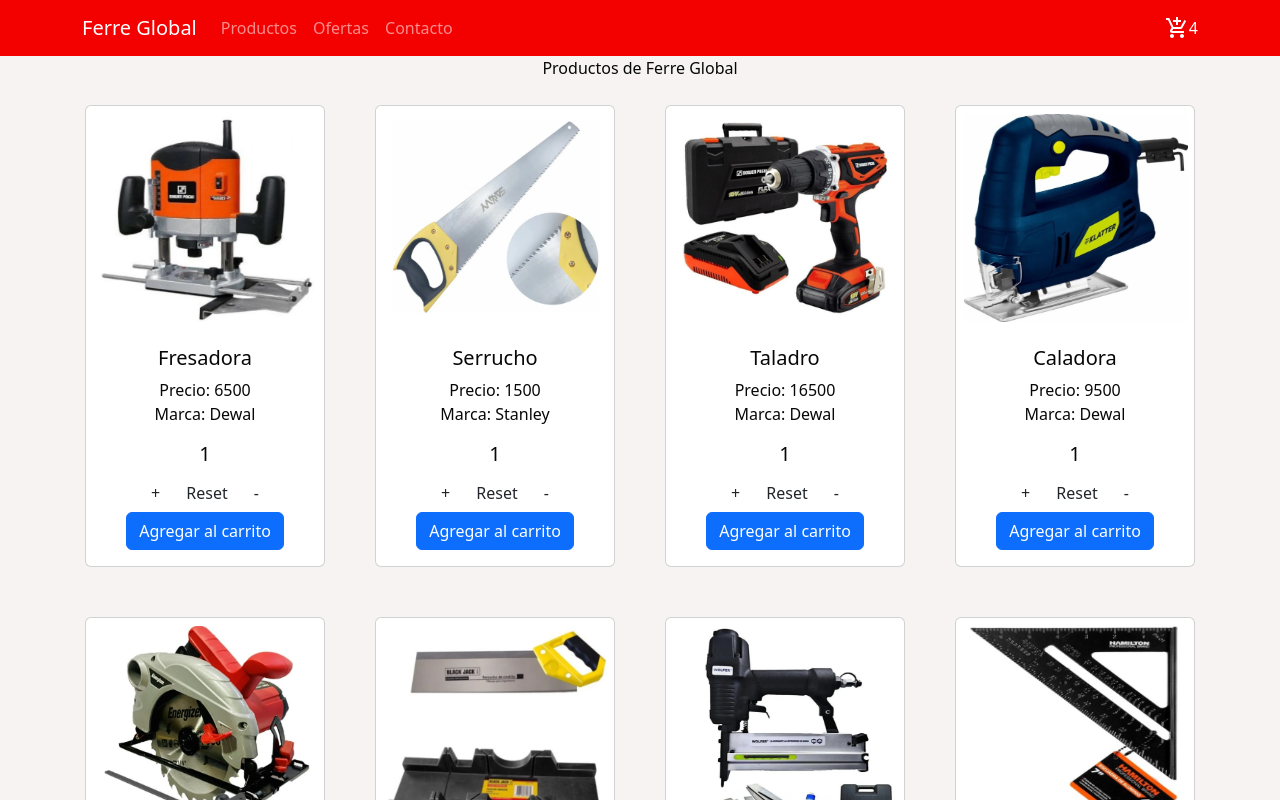
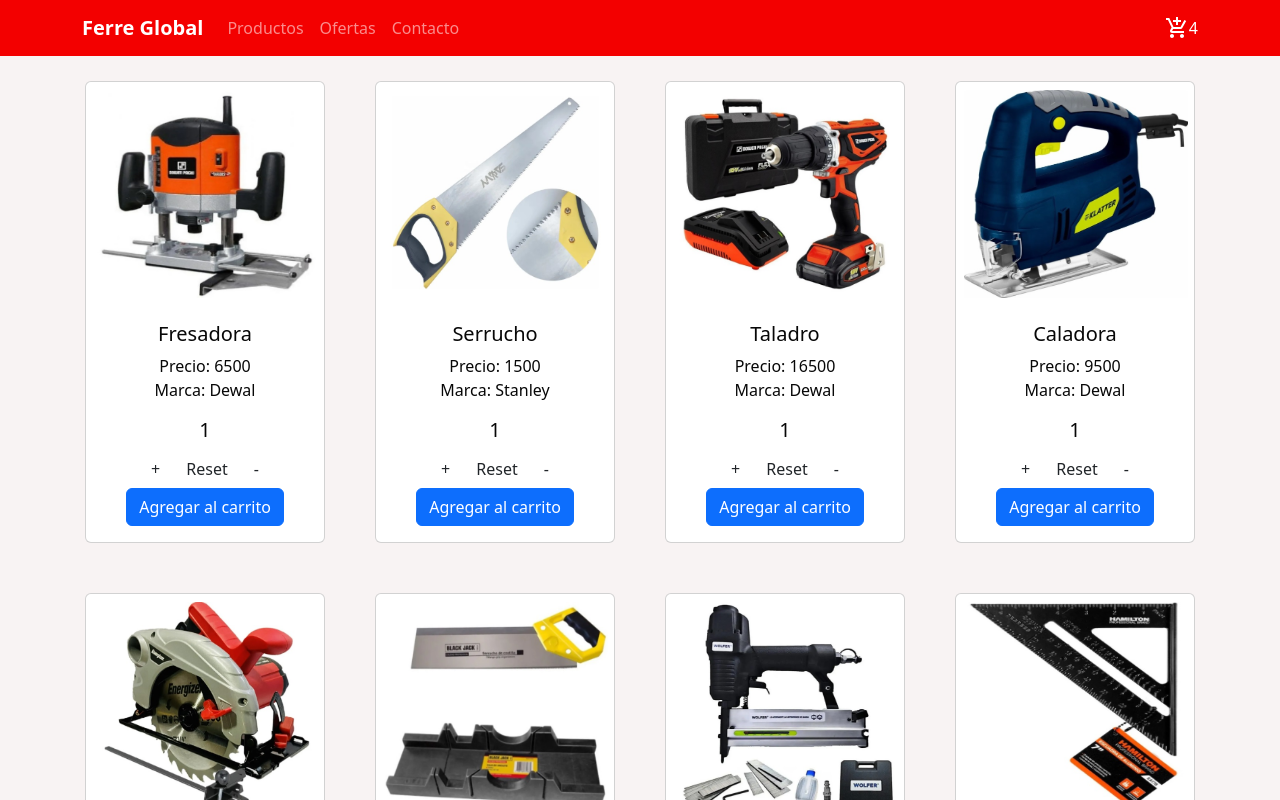
Before and after one commit to JOHN-Z23/Proyecto-React---Coder-House, a React (Create React App) app: page / in a window 1280 px wide. Shown: the top 800 px of the page. Built offline with nearby package versions, Linux system fonts and the light colour scheme.

Commit message:
Modificando productos

```diff
--- a/src/App.css
+++ b/src/App.css
@@ -46,3 +46,6 @@
   background-color: #f30000;
   color: #fff;
 }
+.ferre {
+  font-weight: bold;
+}
--- a/src/App.jsx
+++ b/src/App.jsx
@@ -15,7 +15,7 @@
               index
               element={
                 <>
-                  <ItemListContainer greeting={"Productos de Ferre Global"}/>
+                  <ItemListContainer greeting={" "}/>
                 </>
               }
             />
--- a/src/componentes/NavBar.jsx
+++ b/src/componentes/NavBar.jsx
@@ -7,7 +7,7 @@
        <>
        <Navbar className="navBg" variant="dark" expand="lg">
         <Container>
-            <Navbar.Brand as={Link} to="/" >Ferre Global</Navbar.Brand>
+            <Navbar.Brand className="ferre" as={Link} to="/" >Ferre Global</Navbar.Brand>
             <Navbar.Toggle aria-controls="basic-navbar-nav" />
             <Navbar.Collapse id="basic-navbar-nav">
             <Nav className="me-auto">
```
